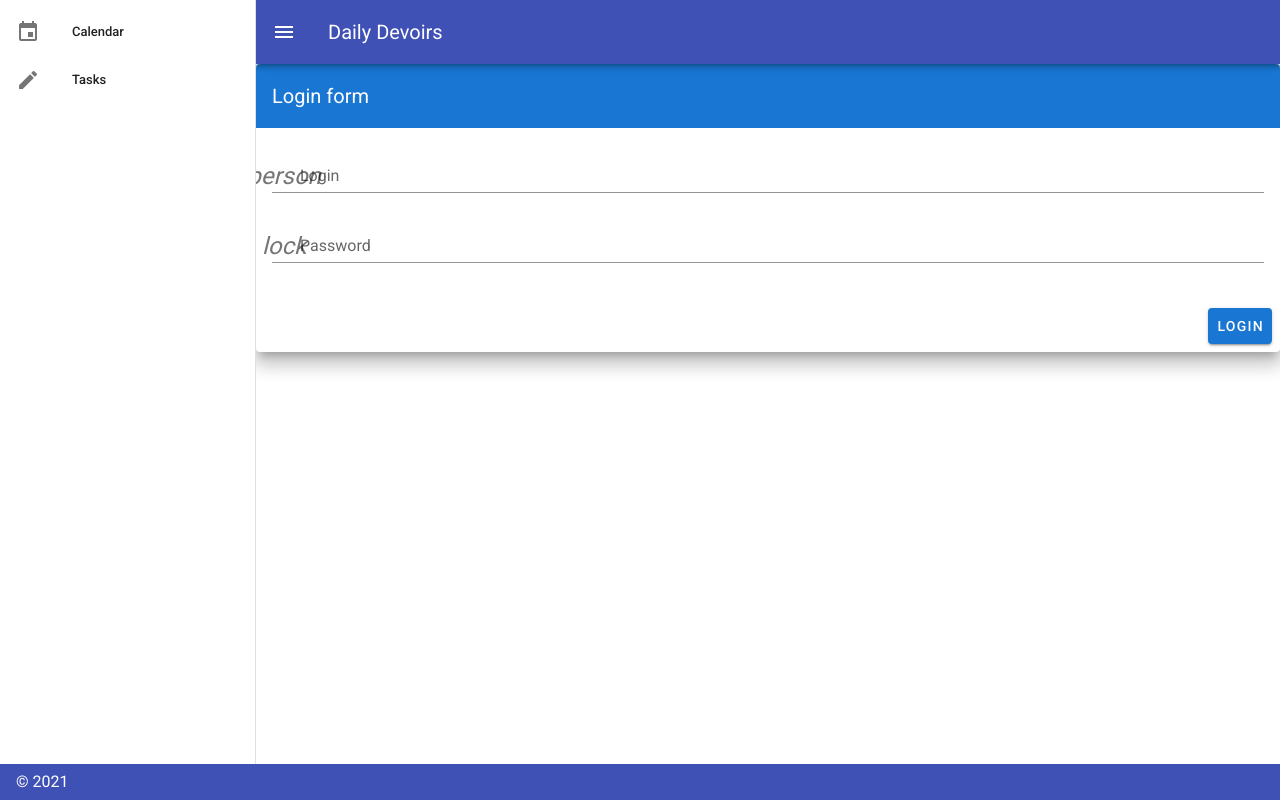
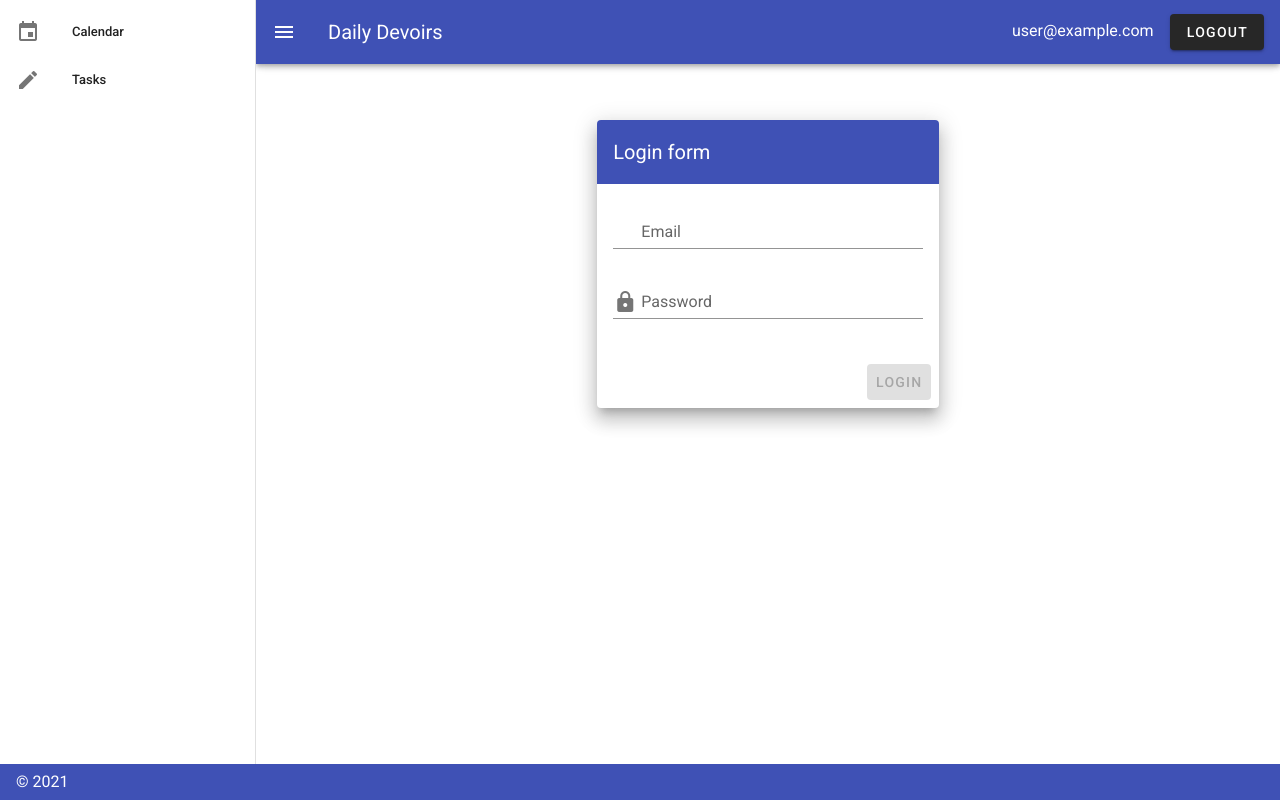
Before and after one commit to unlikenesses/calendar-tasks, a Vue app: page /#/login in a window 1280 px wide. Built offline with nearby package versions, Linux system fonts and the light colour scheme; no server answers; sample sign-in values are in the browser's storage; what vuefire would draw is missing.

Commit message:
Finish login and logout

```diff
--- a/src/App.vue
+++ b/src/App.vue
@@ -32,6 +32,14 @@
       >
         <v-app-bar-nav-icon @click.stop="drawer = !drawer"></v-app-bar-nav-icon>
         <v-toolbar-title>Daily Devoirs</v-toolbar-title>
+        <v-spacer></v-spacer>
+        <div v-if="loggedIn">
+          <span>{{ loggedInUser }}</span>
+          <v-btn
+            class="ml-4"
+            @click="logout"
+          >Logout</v-btn>
+        </div>
       </v-app-bar>
 
       <v-main>
@@ -71,7 +79,31 @@
 </style>
 
 <script>
-  export default {
-    data: () => ({ drawer: null }),
-  }
+import firebase from 'firebase/app'
+import 'firebase/auth'
+
+export default {
+    data: () => ({
+        drawer: null,
+        loggedIn: false,
+        loggedInUser: ''
+    }),
+    mounted: function() {
+        firebase.auth().onAuthStateChanged((user) => {
+            if (user) {
+                this.loggedIn = true
+                this.loggedInUser = user.email
+            } else {
+                this.loggedIn = false
+                this.loggedInUser = ''
+            }
+        })
+    },
+    methods: {
+      logout() {
+        firebase.auth().signOut()
+        window.location.reload()
+      }
+    }
+}
 </script>
--- a/src/components/Calendar.vue
+++ b/src/components/Calendar.vue
@@ -29,7 +29,6 @@
 </template>
 <script>
 import { db } from '../firebase/firebase'
-import firebase from 'firebase/app'
 
 export default {
     data: () => ({
@@ -82,7 +81,7 @@ export default {
                 console.error('Found more than one event!')
             } else {
                 let key = taskInEvents[0]['.key']
-                firebase.database().ref('events/' + key).remove()
+                db.ref('events/' + key).remove()
             }
         }
     }
--- a/src/components/Login.vue
+++ b/src/components/Login.vue
@@ -1,17 +1,94 @@
 <template>
+    <div>
+        <v-alert
+            type="error"
+            v-show="loginFail"
+        >Login failed!</v-alert>
+        <v-layout align-center justify-center mt-14>
+            <v-flex xs12 sm8 md4>
                 <v-card class="elevation-12">
-    <v-toolbar color="primary" dark flat>
+                    <v-toolbar color="indigo" dark flat>
                         <v-toolbar-title>Login form</v-toolbar-title>
                     </v-toolbar>
                     <v-card-text>
-        <v-form>
-            <v-text-field label="Login" name="login" prepend-inner-icon="person" type="text"></v-text-field>
-            <v-text-field id="password" label="Password" name="password" prepend-inner-icon="lock" type="password"></v-text-field>
+                        <v-form v-model="isValid">
+                            <v-text-field
+                                v-model="email"
+                                :rules="emailRules"
+                                label="Email"
+                                name="email"
+                                required
+                                prepend-inner-icon="mdi-face"
+                                type="text"
+                            ></v-text-field>
+                            <v-text-field
+                                v-model="password"
+                                :rules="passwordRules"
+                                @keyup.enter="loginSubmit"
+                                id="password"
+                                label="Password"
+                                name="password"
+                                required
+                                prepend-inner-icon="mdi-lock"
+                                type="password"
+                            ></v-text-field>
                         </v-form>
                     </v-card-text>
                     <v-card-actions>
                         <v-spacer></v-spacer>
-        <v-btn color="primary">Login</v-btn>
+                        <v-btn
+                            @click="loginSubmit"
+                            color="indigo"
+                            class="white--text"
+                            :disabled="!isValid"
+                        >
+                            <v-progress-circular
+                                indeterminate
+                                :size="20"
+                                v-if="loggingIn"
+                            ></v-progress-circular>
+                            <span v-else>Login</span>
+                        </v-btn>
                     </v-card-actions>
                 </v-card>
+            </v-flex>
+        </v-layout>
+    </div>
 </template>
+<script>
+import firebase from 'firebase/app'
+import 'firebase/auth'
+
+export default {
+    data: () => ({
+        isValid: true,
+        loginFail: false,
+        loggingIn: false,
+        email: '',
+        password: '',
+        emailRules: [
+            v => !!v || 'Email is required',
+        ],
+        passwordRules: [
+            v => !!v || 'Password is required',
+        ]
+    }),
+    methods: {
+        loginSubmit() {
+            this.loggingIn = true
+            firebase.auth().signInWithEmailAndPassword(this.email, this.password)
+                .then(() => {
+                    this.loginFail = false
+                    this.isValid = true
+                    this.$router.push('/')
+                })
+                .catch((error) => {
+                    this.loginFail = true
+                    this.password = ''
+                    this.loggingIn = false
+                    console.log(error.code + ': ' + error.message)
+                })
+        }
+    }
+}
+</script>
--- a/src/components/Task.vue
+++ b/src/components/Task.vue
@@ -72,7 +72,6 @@
 </template>
 <script>
 import { db } from '../firebase/firebase'
-import firebase from 'firebase/app'
 
 export default {
     data: () => ({
@@ -131,7 +130,7 @@ export default {
             let result = window.confirm('Are you sure you want to delete task "' + task.title + '"?')
             if (result) {
                 const key = task['.key']
-                firebase.database().ref('tasks/' + key).remove()
+                db.ref('tasks/' + key).remove()
             }
         }
     }
--- /dev/null
+++ b/src/firebase/config.js
@@ -0,0 +1,9 @@
+export default {
+    apiKey: "AIzaSyDqB8sJL3NUHDvFGQ6urUHUmd8YFyiZs_8",
+    authDomain: "calendar-tasks-c99d3.firebaseapp.com",
+    databaseURL: "https://calendar-tasks-c99d3-default-rtdb.europe-west1.firebasedatabase.app",
+    projectId: "calendar-tasks-c99d3",
+    storageBucket: "calendar-tasks-c99d3.appspot.com",
+    messagingSenderId: "174276448369",
+    appId: "1:174276448369:web:5290ea048831d6147d4bd0"
+}
--- a/src/firebase/firebase.js
+++ b/src/firebase/firebase.js
@@ -1,22 +1,13 @@
 import firebase from 'firebase/app'
 import 'firebase/auth'
 import 'firebase/database'
+import firebaseConfig from './config'
 
-const firebaseConfig = {
-    apiKey: "AIzaSyDqB8sJL3NUHDvFGQ6urUHUmd8YFyiZs_8",
-    authDomain: "calendar-tasks-c99d3.firebaseapp.com",
-    databaseURL: "https://calendar-tasks-c99d3-default-rtdb.europe-west1.firebasedatabase.app",
-    projectId: "calendar-tasks-c99d3",
-    storageBucket: "calendar-tasks-c99d3.appspot.com",
-    messagingSenderId: "174276448369",
-    appId: "1:174276448369:web:5290ea048831d6147d4bd0"
+const firebaseApp = firebase.initializeApp(firebaseConfig)
+const db = firebase.database()
+
+export { db }
+
+export default {
+    firebaseApp
 }
-firebase.initializeApp(firebaseConfig)
-
-const db = firebase.database()
-const auth = firebase.auth()
-
-export {
-    db,
-    auth
-}
--- a/src/main.js
+++ b/src/main.js
@@ -3,13 +3,19 @@ import App from './App.vue'
 import vuetify from './plugins/vuetify'
 import router from './router/router'
 import { rtdbPlugin } from 'vuefire'
+import firebase from "firebase/app";
+import "firebase/auth";
 
 Vue.use(rtdbPlugin)
-
 Vue.config.productionTip = false
 
-new Vue({
-  vuetify,
-  router,
-  render: h => h(App)
-}).$mount('#app')
+let app
+firebase.auth().onAuthStateChanged(() => {
+  if (!app) {
+    app = new Vue({
+      vuetify,
+      router,
+      render: h => h(App)
+    }).$mount('#app')
+  }
+})
--- a/src/router/router.js
+++ b/src/router/router.js
@@ -3,7 +3,8 @@ import VueRouter from 'vue-router'
 import Calendar from '../components/Calendar'
 import Task from '../components/Task'
 import Login from '../components/Login'
-import { auth } from '../firebase/firebase'
+import firebase from 'firebase/app'
+import 'firebase/auth'
 
 Vue.use(VueRouter)
 
@@ -17,9 +18,9 @@ const router = new VueRouter({
     routes
 })
 
-router.beforeEach((to, from, next) => {
-    const requiresAuth = to.matched.some(x => x.meta.requiresAuth)
-    if (requiresAuth && !auth.currentUser) {
+router.beforeEach(async (to, from, next) => {
+    const requiresAuth = to.matched.some(route => route.meta.requiresAuth)
+    if (requiresAuth && !firebase.auth().currentUser) {
         next('/login')
     } else {
         next()
```
Lines whose indentation alone changed are shown as unchanged.
